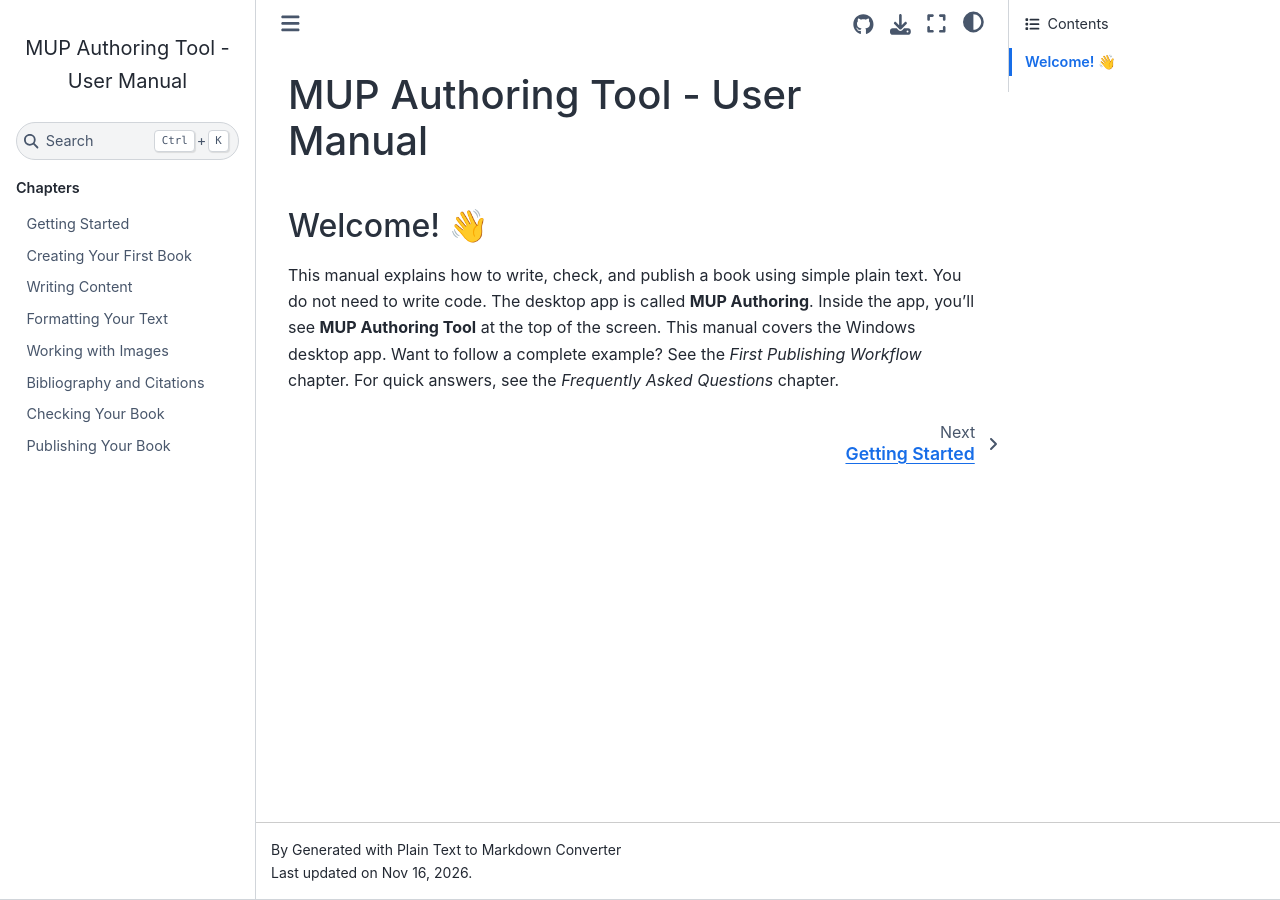
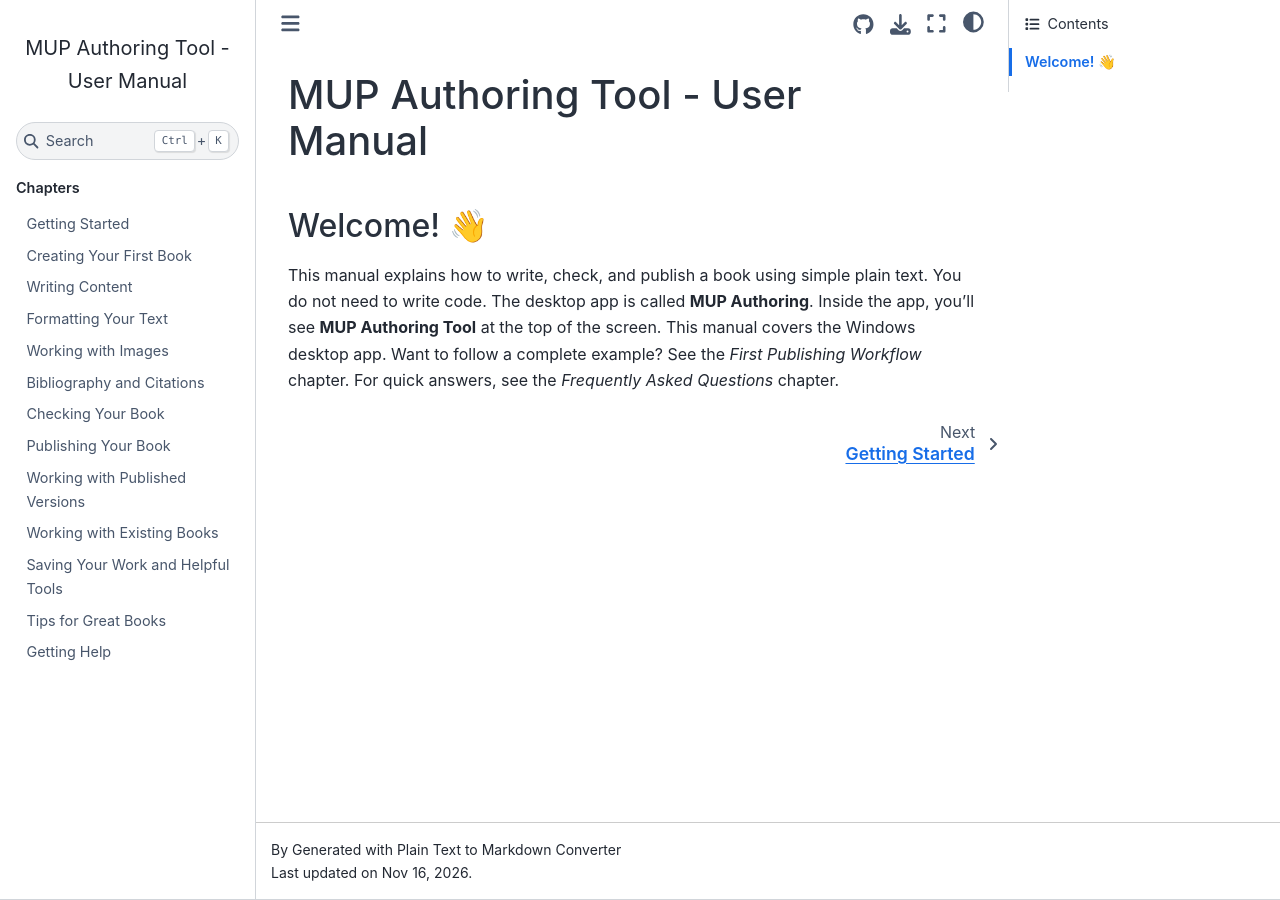
Before and after one commit to MaastrichtUniversityPress/mup-authoring-tool-user-manual, a Jupyter Book: the page built from book/intro.md, in a window 1280 px wide. Built offline with Jupyter Book 1.0.4 settings and Sphinx 7.4.7 and the Sphinx Book theme 1.1.4, drawn with Linux system fonts in a browser that asks for light colours.

Commit message:
updated toc.

```diff
--- a/book/_toc.yml
+++ b/book/_toc.yml
@@ -12,3 +12,8 @@ parts:
       - file: chapters/06-bibliography-and-citations
       - file: chapters/07-checking-your-book
       - file: chapters/08-publishing-your-book
+      - file: chapters/09-working-with-published-versions.md
+      - file: chapters/10-working-with-existing-books.md
+      - file: chapters/11-saving-your-work-and-helpful-tips.md
+      - file: chapters/12-tips-for-a-great-book.md
+      - file: chapters/13-help-and-cheatsheet.md
```
